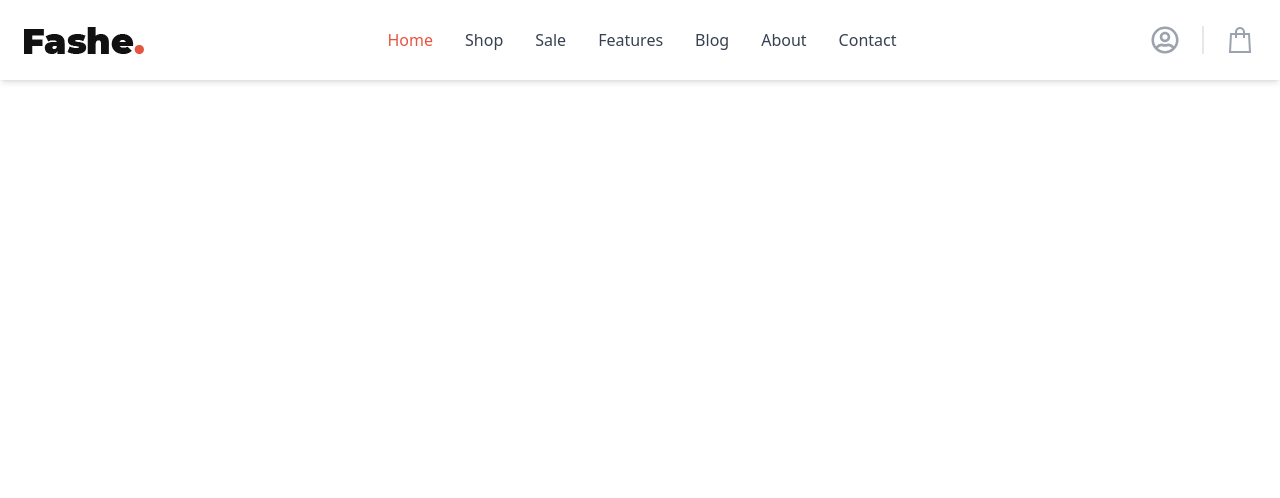
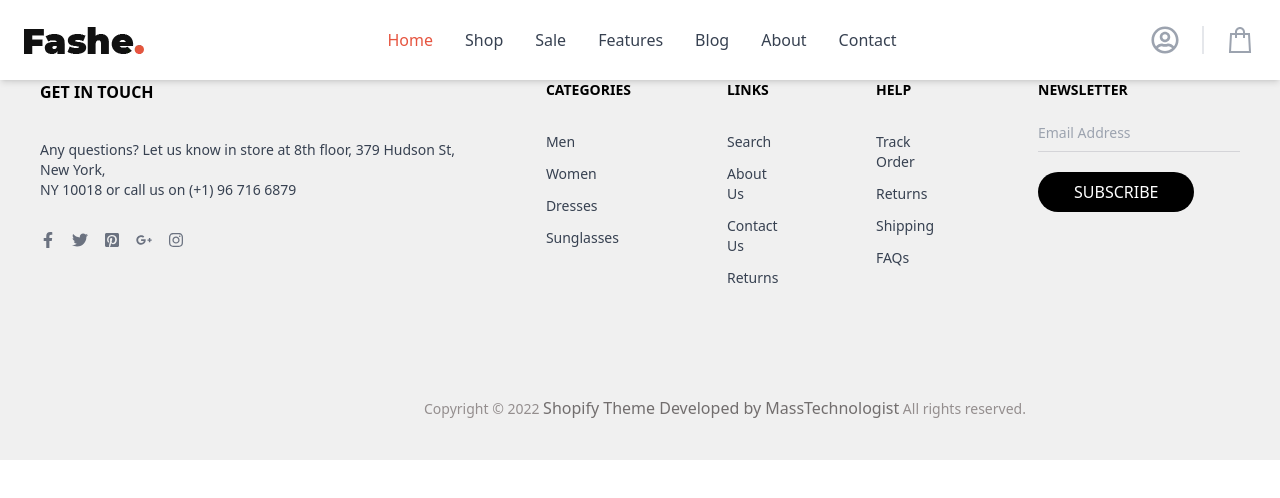
Before and after one commit to Nassimakhandari/React_Final_Project_Nassima_Khandari, a React (Create React App) app: page /blog in a window 1280 px wide. Shown: the top 498 px of the page. Built offline with nearby package versions, Linux system fonts and the light colour scheme; the HTML template or start-up script is replaced by a standard one.

Commit message:
add footer

```diff
--- a/src/layouts/footer.jsx
+++ b/src/layouts/footer.jsx
@@ -1,10 +1,83 @@
 import React from 'react';
+import { FaFacebookF } from "react-icons/fa";
+import { FaTwitter } from "react-icons/fa";
+import { FaPinterestSquare } from "react-icons/fa";
+import { FaGooglePlusG } from "react-icons/fa";
+import { FaInstagram } from "react-icons/fa";
+
+
+
+
 
 const Footer = () => {
     return (
-        <div>
+        <>
+            <div className='flex flex-col gap-24 justify-start items-start bg-[#f0f0f0] p-10 pt-20  bottom-0 '>
+                <div className='flex gap-[5vw]'>
+                    <div>
+                        <h1 className='font-bold pb-9 '>GET IN TOUCH</h1>
+                        <p className='text-gray-700 text-sm font-light'>Any questions? Let us know in store at 8th floor, 379 Hudson St, New York,<br />  NY 10018 or call us on (+1) 96 716 6879</p>
+                        <div className='flex gap-4 pt-8 text-gray-500 '>
+                            <FaFacebookF className='hover:text-[#e65540] cursor-pointer' />
+                            <FaTwitter className='hover:text-[#e65540] cursor-pointer' />
+                            <FaPinterestSquare className='hover:text-[#e65540] cursor-pointer' />
+                            <FaGooglePlusG className='hover:text-[#e65540] cursor-pointer' />
+                            <FaInstagram className='hover:text-[#e65540] cursor-pointer' />
 
-        </div>
+
+
+                        </div>
+                    </div>
+                    <div className='flex gap-24 pr-10'>
+                        <div>
+                            <h1 className='font-bold text-sm pb-8'>CATEGORIES</h1>
+                            <div className='text-gray-700 text-sm'>
+                                <p className='pb-3 hover:text-[#e65540] cursor-pointer font-light'>Men</p>
+                                <p className='pb-3 hover:text-[#e65540] cursor-pointer font-light'>Women</p>
+                                <p className='pb-3 hover:text-[#e65540] cursor-pointer font-light'>Dresses</p>
+                                <p className='pb-3 hover:text-[#e65540] cursor-pointer font-light'>Sunglasses</p>
+                            </div>
+                        </div>
+                        <div>
+                            <h1 className='font-bold text-sm pb-8 '>LINKS</h1>
+                            <div className='text-gray-700 text-sm'>
+                                <p className='pb-3 hover:text-[#e65540] cursor-pointer font-light'>Search</p>
+                                <p className='pb-3 hover:text-[#e65540] cursor-pointer font-light'>About Us</p>
+                                <p className='pb-3 hover:text-[#e65540] cursor-pointer font-light'>Contact Us</p>
+                                <p className='pb-3 hover:text-[#e65540] cursor-pointer font-light'>Returns</p>
+                            </div>
+                        </div>
+                        <div>
+                            <h1 className='font-bold text-sm pb-8 '>HELP</h1>
+                            <div className='text-gray-700 text-sm '>
+                                <p className='pb-3 hover:text-[#e65540] cursor-pointer font-light'>Track Order</p>
+                                <p className='pb-3 hover:text-[#e65540] cursor-pointer font-light'>Returns</p>
+                                <p className='pb-3 hover:text-[#e65540] cursor-pointer font-light'>Shipping</p>
+                                <p className='pb-3 hover:text-[#e65540] cursor-pointer font-light'>FAQs</p>
+                            </div>
+                        </div>
+                    </div>
+                    <div className='flex flex-col justify-start items-start gap-5 '>
+                        <h1 className='font-bold text-sm '>NEWSLETTER </h1>
+                        <div >
+                            <input type="email" placeholder='Email Address ' className='focus:outline-none border-b-[1px] font-light text-sm border-zinc-300 pb-2 bg-[#f0f0f0] ' />
+                        </div>
+                        <button className='bg-black text-white rounded-3xl py-2 px-9 hover:bg-[#e65540] '>SUBSCRIBE</button>
+                    </div>
+                </div>
+                <div className='text-[#948e8e] text-sm font-light pl-[30vw]' >
+                    <div className='text-center'>
+                    <p>Copyright © 2022  <span className='text-[#726e6e]  text-base hover:text-[#e65540] cursor-pointer font-light'>Shopify Theme Developed by MassTechnologist</span> All rights reserved.</p>
+                    </div>
+                </div>
+
+            </div>
+
+
+
+
+
+        </>
     );
 };
 
```
